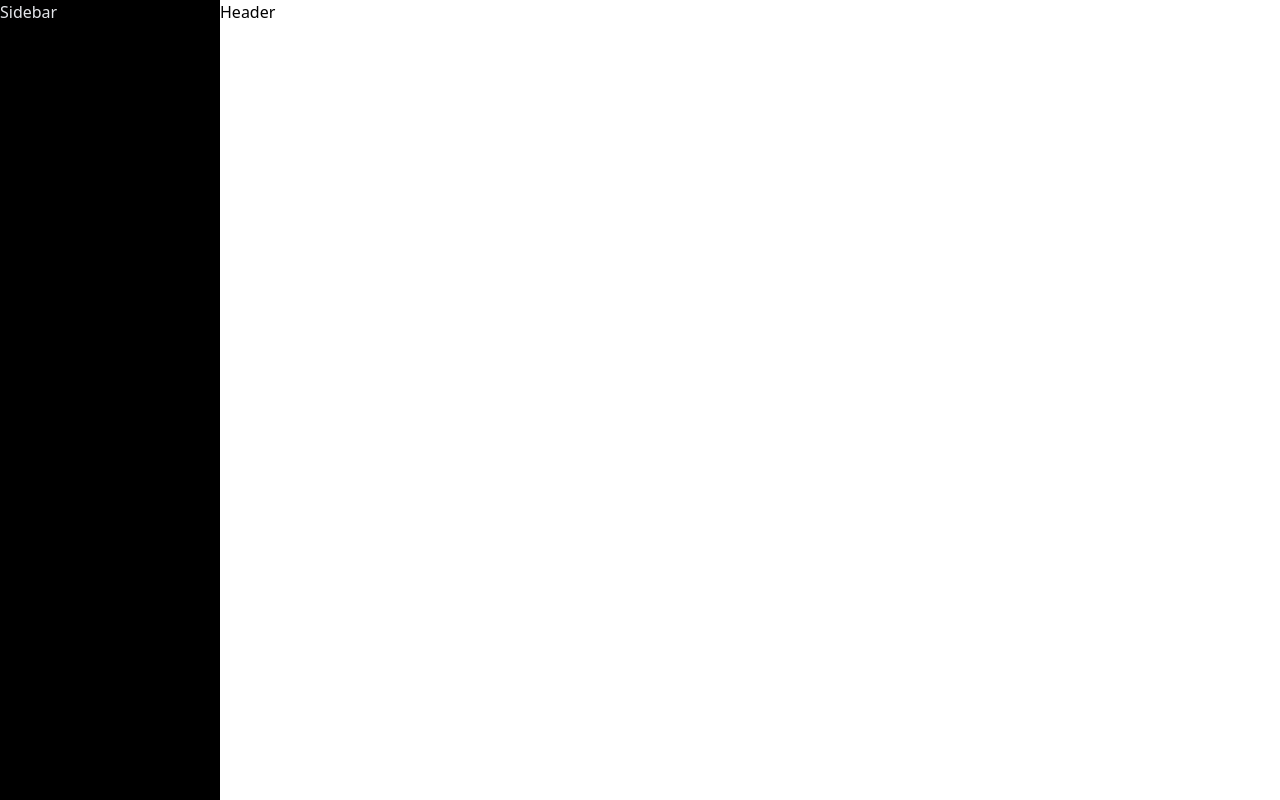
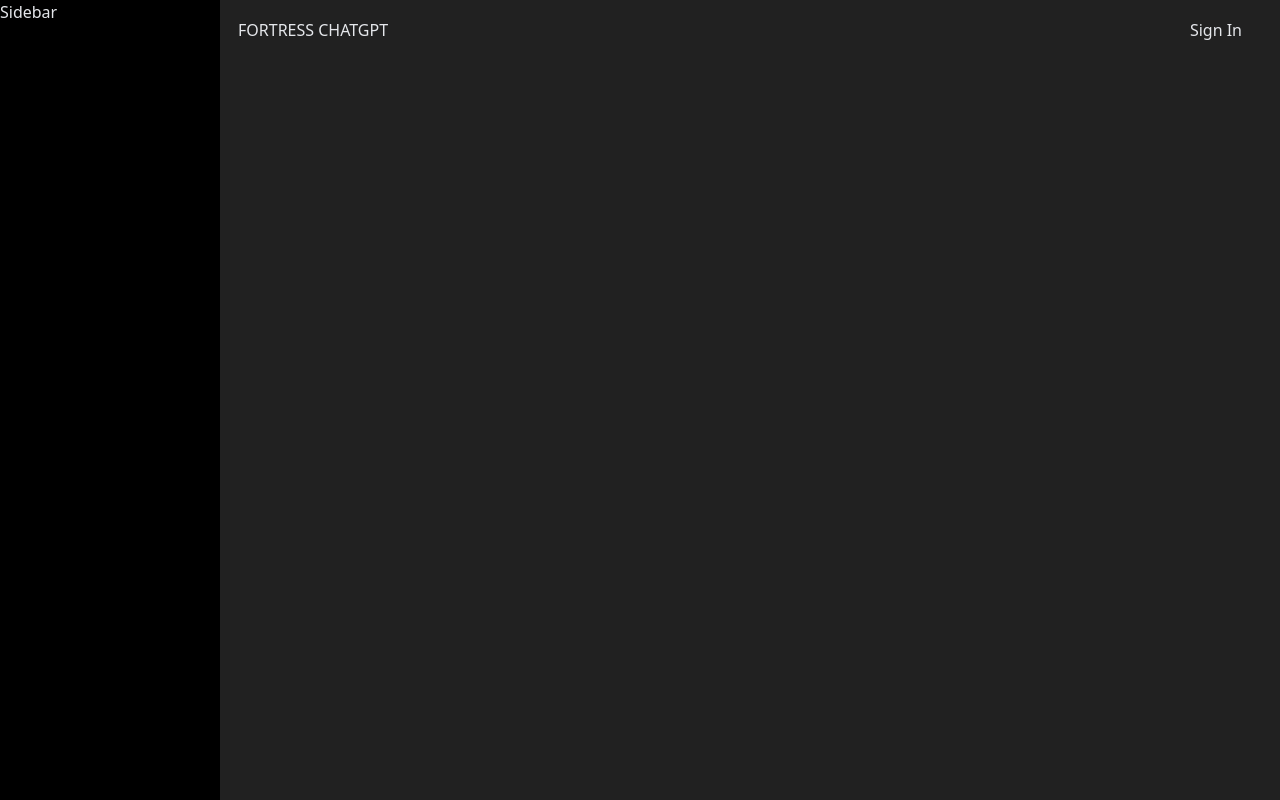
Before and after one commit to Teejay-deen/chatgpt-clone-, a Next.js app: page / in a window 1280 px wide. Built offline with nearby package versions, Linux system fonts and the light colour scheme.

Commit message:
added the layout for sidebar and header

```diff
--- a/src/app/layout.tsx
+++ b/src/app/layout.tsx
@@ -37,7 +37,7 @@ export default function RootLayout({
             <div>
 
             </div>
-          <div>
+          <div className="bg-[#212121] flex-1 overflow-hidden h-screen relative text-gray-200">
             {/* Header */}
             <Header />
            {children}
--- a/src/components/Header.tsx
+++ b/src/components/Header.tsx
@@ -1,9 +1,13 @@
+import Link from 'next/link'
 import React from 'react'
+// import { IoChevronDown } from "react-icons/io5";
+
 
 const Header = () => {
   return (
-    <div>
-        Header
+    <div className='flex justify-between items-center m-2.5 h-10 top-0 left-0 pl-2 pr-12 absolute w-full'>
+        <button>FORTRESS CHATGPT</button>
+        <Link href={"/sigin"} >Sign In</Link>
     </div>
   )
 }
```
